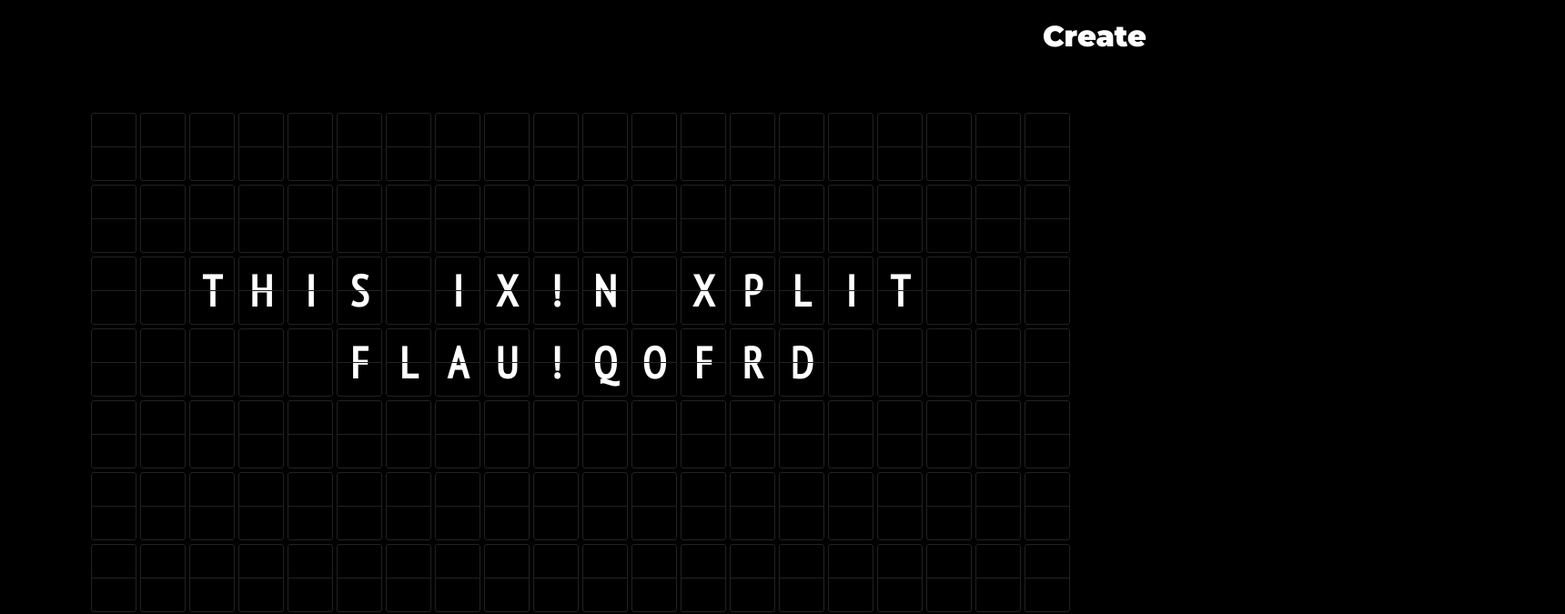
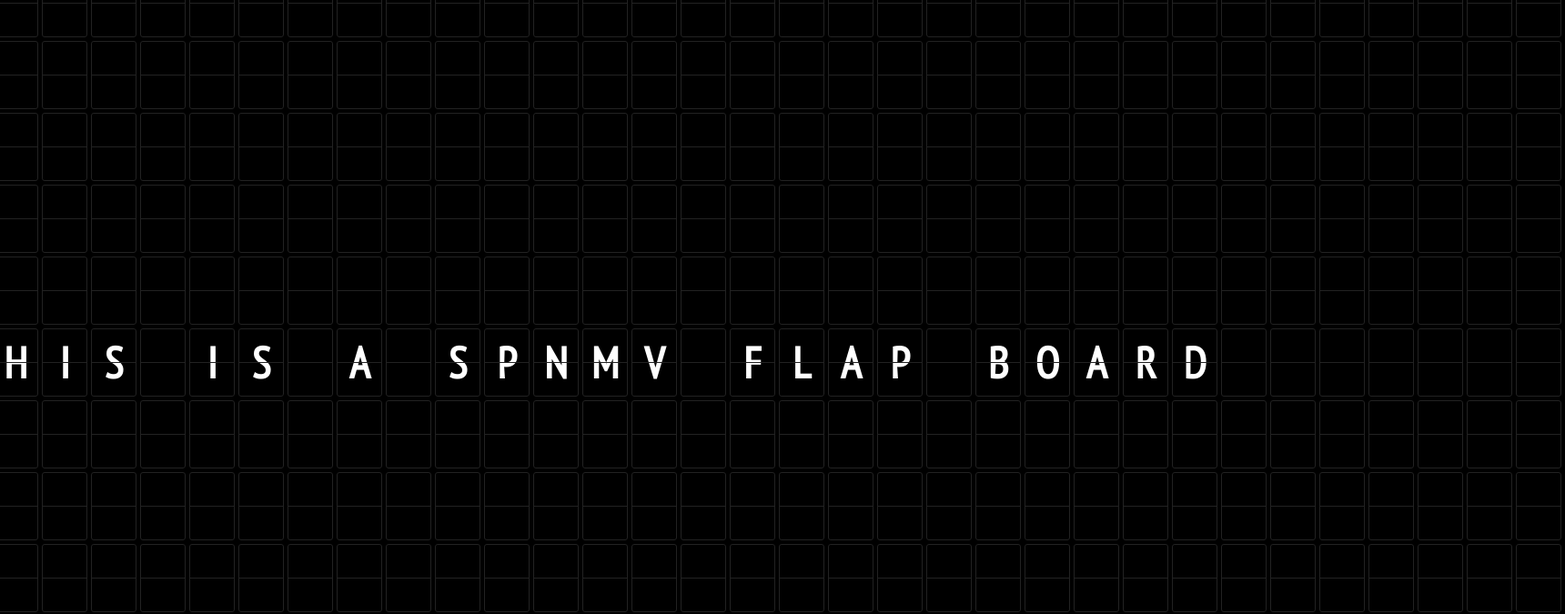
Before and after one commit to luketmillar/luketmillar.com, a React (Create React App) app: page /project/split-flap in a window 1280 px wide. Shown: the top 675 px of the page at 91% size, 1720 px wide, since content can reach past the window. Built offline with nearby package versions, Linux system fonts and the light colour scheme.

Commit message:
CompletionTracker

```diff
--- a/src/projects/marquee/Board.tsx
+++ b/src/projects/marquee/Board.tsx
@@ -1,22 +1,25 @@
 import React from 'react'
 import SplitFlap from './SplitFlap'
-import { getLayout, getRandomLayout } from './layout'
+import { Layout } from './layout'
 
 const duplicate = (x: (i: number) => React.ReactNode, n: number) => Array.from(new Array(n), (_, i) => x(i))
 
 interface IProps {
-    message: string | undefined
-    width: number
-    height: number
+    messageLayout: Layout
+    onComplete: () => void
 }
-const Board = ({ message, width, height }: IProps) => {
-    const layout = React.useMemo(() => {
-        if (message) {
-            return getLayout(message, width, height)
-        } else {
-            return getRandomLayout(width, height)
-        }
-    }, [message, width, height])
+const Board = ({ messageLayout, onComplete }: IProps) => {
+    const completion = React.useMemo(() => new CompletionTracker(onComplete), [onComplete])
+
+    React.useMemo(() => {
+        completion.start()
+        // eslint-disable-next-line react-hooks/exhaustive-deps
+    }, [completion, messageLayout])
+
+
+    const height = messageLayout.length
+    const width = messageLayout[0].length
+
     const center = Math.floor(width / 2)
     return <div>
         {duplicate((row: number) => (
@@ -24,11 +27,35 @@ const Board = ({ message, width, height }: IProps) => {
                 {duplicate((column: number) => (
                     <SplitFlap
                         key={`column-${column}`}
-                        distanceFromCenter={Math.abs(center - column)}
-                        character={layout[`${row}-${column}`] ?? ' '}
+                        delay={Math.abs(center - column) * 5}
+                        character={messageLayout[row][column]}
+                        onStart={completion.cellStart}
+                        onComplete={completion.cellComplete}
                     />
                 ), width)}
             </div>), height)}</div>
 }
 
+class CompletionTracker {
+    private readonly onComplete: () => void
+    private incompleteCount = 0
+    constructor(onComplete: () => void) {
+        this.onComplete = onComplete
+    }
+
+    public start() {
+        this.incompleteCount = 0
+    }
+
+    public cellStart = () => {
+        this.incompleteCount++
+    }
+    public cellComplete = () => {
+        this.incompleteCount--
+        if (this.incompleteCount === 0) {
+            this.onComplete()
+        }
+    }
+}
+
 export default Board
--- a/src/projects/marquee/SplitFlap.tsx
+++ b/src/projects/marquee/SplitFlap.tsx
@@ -36,11 +36,13 @@ const Flap = styled.div`
 
 interface IProps {
     character: string
+    onStart: () => void
+    onComplete: () => void
     onClick?: React.MouseEventHandler
-    distanceFromCenter: number
+    delay: number
 }
 
-const SplitFlap = ({ character, onClick, distanceFromCenter }: IProps) => {
+const SplitFlap = ({ character, onStart, onComplete, onClick, delay }: IProps) => {
     character = character.toLocaleUpperCase()
     const [displayCharacter, setDisplayCharacter] = React.useState(character)
     const displayCharacterRef = React.useRef(displayCharacter)
@@ -56,18 +58,21 @@ const SplitFlap = ({ character, onClick, distanceFromCenter }: IProps) => {
             const nextIndex = (currentIndex + 1) % characterList.length
             const nextCharacter = characterList[nextIndex]
             setDisplayCharacter(nextCharacter)
-            if (nextIndex !== destinationIndex) {
+            if (nextIndex === destinationIndex) {
+                onComplete()
+            } else {
                 skipFrames(2, goToNextCharacter)
             }
         }
         const currentIndex = getIndex(displayCharacterRef.current)
         if (currentIndex !== destinationIndex) {
-            skipFrames(distanceFromCenter * 10, goToNextCharacter)
+            onStart()
+            skipFrames(delay, goToNextCharacter)
         }
         return () => {
             canceled = true
         }
-    }, [character, distanceFromCenter])
+    }, [character, delay, onComplete, onStart])
 
     displayCharacterRef.current = displayCharacter
     return <Flap onClick={onClick}>{displayCharacter}</Flap>
@@ -80,4 +85,4 @@ const skipFrames = (n: number, fn: () => void) => {
     requestAnimationFrame(() => skipFrames(n - 1, fn))
 }
 
-export default SplitFlap
+export default React.memo(SplitFlap)
--- a/src/projects/marquee/index.tsx
+++ b/src/projects/marquee/index.tsx
@@ -2,27 +2,25 @@ import React from 'react'
 import { Route, Switch, useHistory } from 'react-router'
 import Creator from './Creator'
 import Board from './Board'
-import { Link } from 'react-router-dom'
-import styled from 'styled-components'
+// import { Link } from 'react-router-dom'
+// import styled from 'styled-components'
+import { getLayout, getRandomLayout } from './layout'
 
 const testMessages = [
     'This is a Split Flap board',
     'You can make your own',
-    'click create In the top right',
+    'This was made by @ltm',
 ]
 
 const Marquee = () => {
     const history = useHistory()
     const [messages, setMessages] = React.useState<string[]>(testMessages)
     const [index, setIndex] = React.useState(-1)
-    React.useEffect(() => {
-        const interval = window.setInterval(() => {
+    const nextMessage = () => {
+        window.setTimeout(() => {
             setIndex(index => (index + 1) % messages.length)
-        }, 5000)
-        return () => {
-            window.clearInterval(interval)
-        }
-    }, [messages.length])
+        }, 2000)
+    }
     React.useEffect(() => {
         if (index === -1) {
             setIndex(0)
@@ -34,27 +32,28 @@ const Marquee = () => {
         history.push('/project/split-flap')
     }
     const message = messages[index]
-    return <div style={{ display: 'flex', alignItems: 'center', justifyContent: 'center', height: '100vh' }}>
+    const layout = message ? getLayout(message, 40, 15) : getRandomLayout(40, 15)
+    return <div style={{ display: 'flex', alignItems: 'center', justifyContent: 'center', height: '100vh' }} onClick={nextMessage}>
         <Switch>
             <Route path="/project/split-flap/create">
                 <Creator onCreate={onCreate} />
             </Route>
             <Route>
-                <Board message={message} width={20} height={7} />
-                <CreateButton to="/project/split-flap/create">Create</CreateButton>
+                <Board messageLayout={layout} onComplete={nextMessage} />
+                {/* <CreateButton to="/project/split-flap/create">Create</CreateButton> */}
             </Route>
         </Switch>
     </div>
 }
 
-const CreateButton = styled(Link)`
-    position: absolute;
-    top: 20px;
-    right: 20px;
-    color: white;
-    text-decoration: none;
-    font-weight: 900;
-    font-size: 2rem;
-`
+// const CreateButton = styled(Link)`
+//     position: absolute;
+//     top: 20px;
+//     right: 20px;
+//     color: white;
+//     text-decoration: none;
+//     font-weight: 900;
+//     font-size: 2rem;
+// `
 
 export default Marquee
--- a/src/projects/marquee/layout.ts
+++ b/src/projects/marquee/layout.ts
@@ -1,7 +1,8 @@
 import { getRandomCharacter } from "./characters"
 
-export const getLayout = (message: string, width: number, height: number): Record<string, string> => {
-    const layout: Record<string, string> = {}
+export type Layout = string[][]
+
+export const getLayout = (message: string, width: number, height: number): Layout => {
     const lines = splitIntoLines(message, width, height)
     const rowStart = Math.floor((height - lines.length) / 2)
     const characters = lines.map((line, i) => {
@@ -11,9 +12,14 @@ export const getLayout = (message: string, width: number, height: number): Recor
             return { character, row, column: columnStart + i }
         })
     }).reduce((result, line) => ([...result, ...line]), [])
-    characters.forEach(({ character, row, column }) => {
-        layout[`${row}-${column}`] = character
-    })
+    const layout: string[][] = []
+    for (let r = 0; r < height; r++) {
+        const layoutRow: string[] = []
+        for (let c = 0; c < width; c++) {
+            layoutRow.push(characters.find(({ row, column }) => row === r && column === c)?.character ?? ' ')
+        }
+        layout.push(layoutRow)
+    }
     return layout
 }
 
@@ -65,12 +71,14 @@ const findClosestSpace = (message: string, index: number, distance: number = 0):
     return findClosestSpace(message, index, distance + 1)
 }
 
-export const getRandomLayout = (width: number, height: number) => {
-    const layout: Record<string, string> = {}
-    for (let row = 0; row < height; row++) {
-        for (let column = 0; column < width; column++) {
-            layout[`${row}-${column}`] = getRandomCharacter()
+export const getRandomLayout = (width: number, height: number): Layout => {
+    const layout: string[][] = []
+    for (let r = 0; r < height; r++) {
+        const layoutRow: string[] = []
+        for (let c = 0; c < width; c++) {
+            layoutRow.push(getRandomCharacter())
         }
+        layout.push(layoutRow)
     }
     return layout
 }
```
